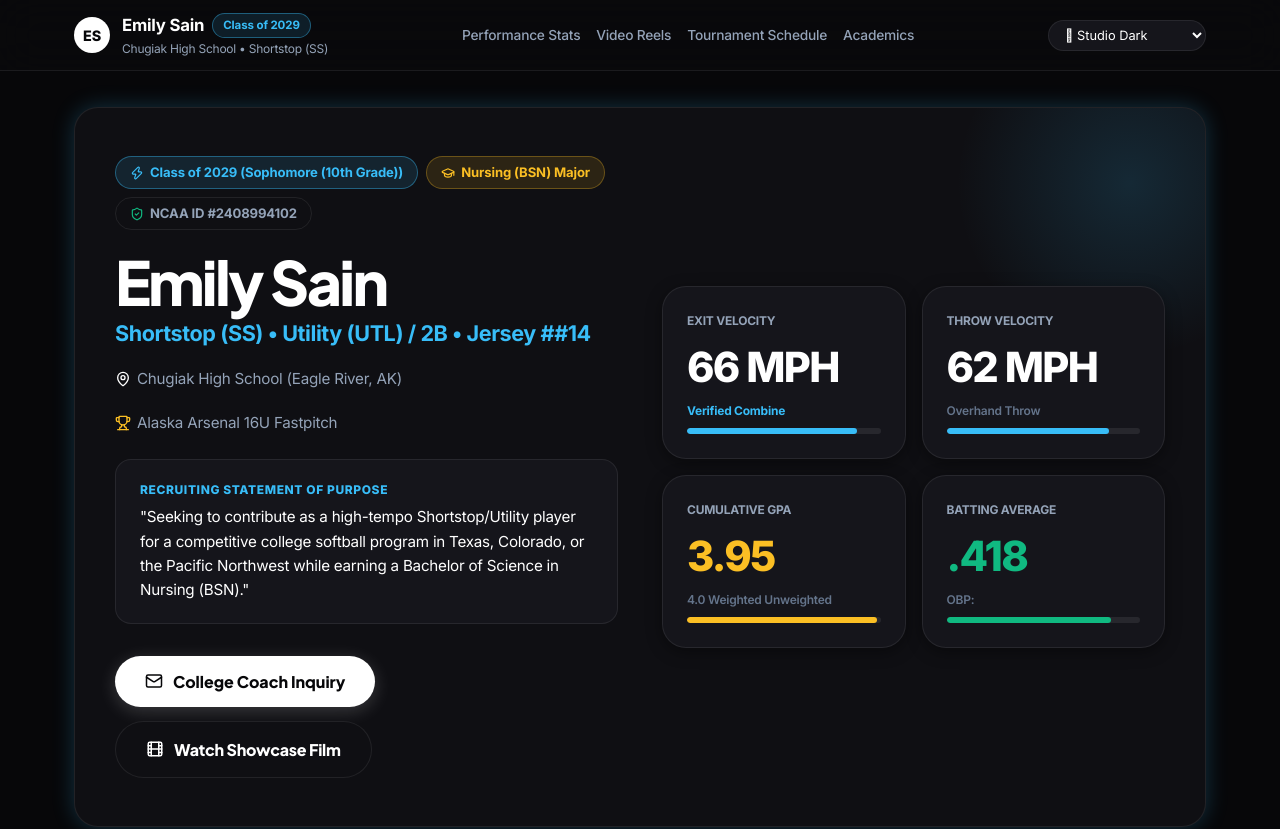
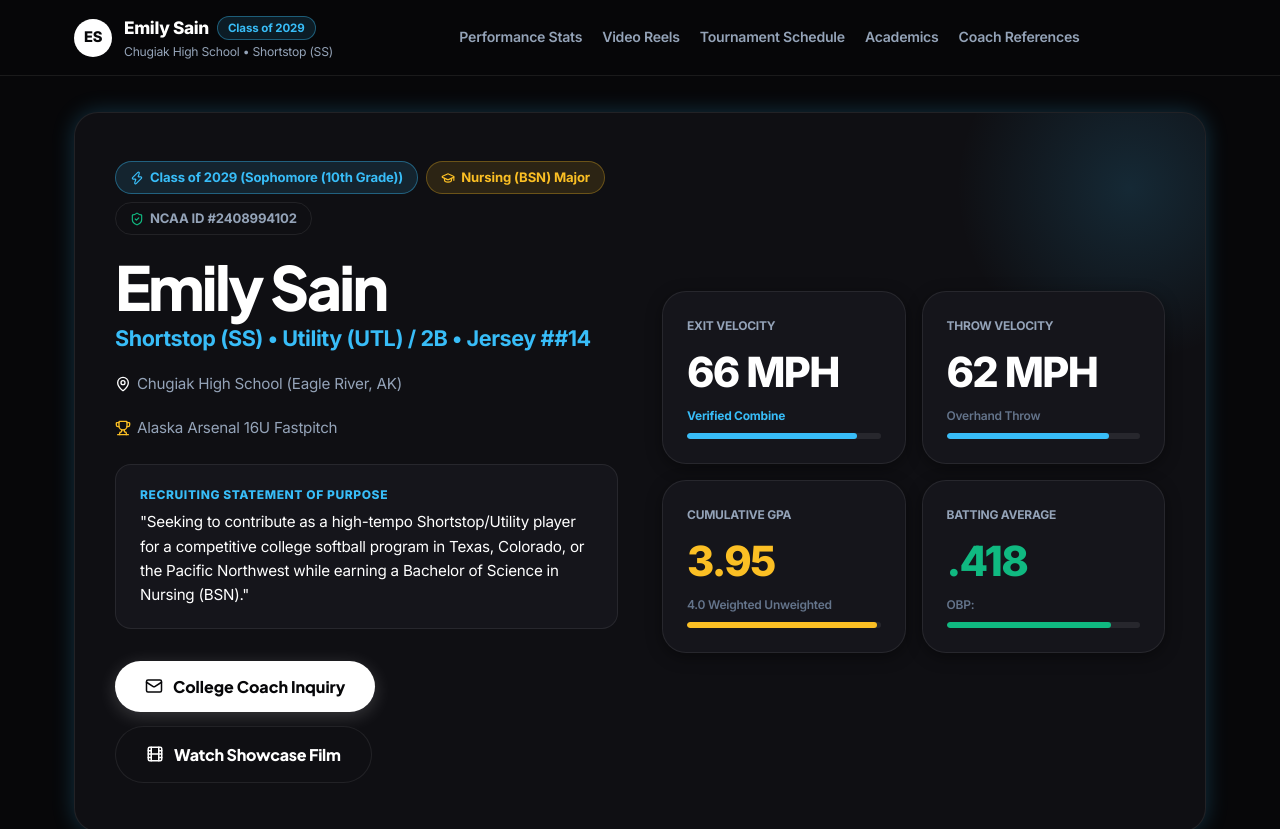
Before and after one commit to flyingwookiee/softball-recruiting, a React (Vite) app: page / in a window 1280 px wide. Shown: the top 829 px of the page. Built offline with nearby package versions, Linux system fonts and the light colour scheme.

Commit message:
Restrict theme selector to internal dashboard only and keep public site on fixed dark theme

```diff
--- a/src/components/Navbar.jsx
+++ b/src/components/Navbar.jsx
@@ -7,19 +7,19 @@ export const Navbar = ({ activeView, athlete, currentTheme, onThemeChange, onOpe
       position: 'sticky',
       top: 0,
       zIndex: 50,
-      background: 'rgba(10, 10, 12, 0.85)',
+      background: 'rgba(7, 7, 9, 0.88)',
       backdropFilter: 'blur(20px)',
       WebkitBackdropFilter: 'blur(20px)',
       borderBottom: '1px solid var(--border-color)',
-      padding: '12px 0'
+      padding: '14px 0'
     }}>
       <div className="container" style={{ display: 'flex', alignItems: 'center', justifyContent: 'space-between', flexWrap: 'wrap', gap: '16px' }}>
 
         {/* Left: Emily Sain Brand Header */}
         <div style={{ display: 'flex', alignItems: 'center', gap: '12px' }}>
           <div style={{
-            width: '36px',
-            height: '36px',
+            width: '38px',
+            height: '38px',
             borderRadius: '50%',
             background: 'var(--text-main)',
             color: 'var(--bg-main)',
@@ -27,32 +27,33 @@ export const Navbar = ({ activeView, athlete, currentTheme, onThemeChange, onOpe
             alignItems: 'center',
             justifyContent: 'center',
             fontWeight: 800,
-            fontSize: '0.9rem'
+            fontSize: '0.92rem'
           }}>
             {athlete.name.split(' ').map(n => n[0]).join('')}
           </div>
           <div>
             <div style={{ display: 'flex', alignItems: 'center', gap: '8px' }}>
-              <span style={{ fontSize: '1.05rem', fontWeight: 700, color: 'var(--text-main)' }}>
+              <span style={{ fontSize: '1.08rem', fontWeight: 800, color: 'var(--text-main)', letterSpacing: '-0.02em' }}>
                 {athlete.name}
               </span>
               <span className="badge badge-primary" style={{ fontSize: '0.72rem', padding: '2px 10px' }}>
                 Class of {athlete.gradYear}
               </span>
             </div>
-            <p style={{ fontSize: '0.75rem', color: 'var(--text-muted)' }}>
+            <p style={{ fontSize: '0.76rem', color: 'var(--text-muted)' }}>
               {athlete.highSchool} • {athlete.primaryPosition}
             </p>
           </div>
         </div>
 
-        {/* Center: Public Portfolio Quick Links (or Private Dashboard Indicator) */}
+        {/* Center: Public Portfolio Navigation Anchors */}
         {activeView === 'public' ? (
-          <div style={{ display: 'flex', gap: '16px', fontSize: '0.86rem', color: 'var(--text-muted)', fontWeight: 500 }} className="desktop-only">
+          <div style={{ display: 'flex', gap: '20px', fontSize: '0.88rem', color: 'var(--text-muted)', fontWeight: 600 }} className="desktop-only">
             <a href="#stats" style={{ color: 'inherit', textDecoration: 'none' }}>Performance Stats</a>
             <a href="#videos" style={{ color: 'inherit', textDecoration: 'none' }}>Video Reels</a>
             <a href="#schedule" style={{ color: 'inherit', textDecoration: 'none' }}>Tournament Schedule</a>
             <a href="#academics" style={{ color: 'inherit', textDecoration: 'none' }}>Academics</a>
+            <a href="#coaches" style={{ color: 'inherit', textDecoration: 'none' }}>Coach References</a>
           </div>
         ) : (
           <div style={{ display: 'flex', alignItems: 'center', gap: '8px' }}>
@@ -62,10 +63,11 @@ export const Navbar = ({ activeView, athlete, currentTheme, onThemeChange, onOpe
           </div>
         )}
 
-        {/* Right: Controls */}
+        {/* Right: Controls (Theme Selector ONLY visible on Internal Dashboard) */}
         <div style={{ display: 'flex', alignItems: 'center', gap: '10px' }}>
 
-          {/* Theme Selector */}
+          {/* Theme Selector: Rendered ONLY on Internal Dashboard */}
+          {activeView === 'dashboard' && (
             <select
               className="select"
               style={{ padding: '6px 12px', fontSize: '0.8rem', borderRadius: '9999px', border: '1px solid var(--border-color)', background: 'var(--bg-card)', color: 'var(--text-main)', width: 'auto', cursor: 'pointer' }}
@@ -76,8 +78,9 @@ export const Navbar = ({ activeView, athlete, currentTheme, onThemeChange, onOpe
               <option value="light"> Studio Light</option>
               <option value="spacex">🚀 SpaceX Stealth</option>
             </select>
+          )}
 
-          {/* Unlocked Dashboard vs Public Portfolio Control */}
+          {/* Unlocked Dashboard vs Public Portfolio Exit Control */}
           {isUnlocked && activeView === 'dashboard' ? (
             <button
               onClick={onLockDashboard}
```
Lines whose indentation alone changed are shown as unchanged.
